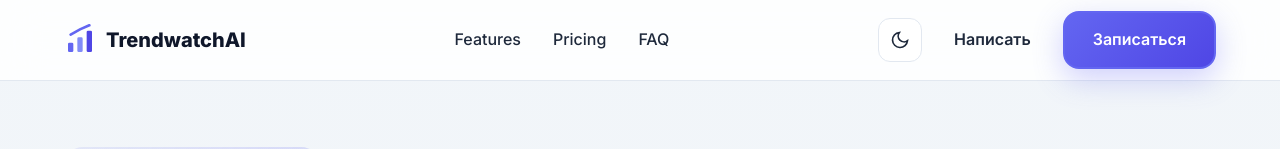
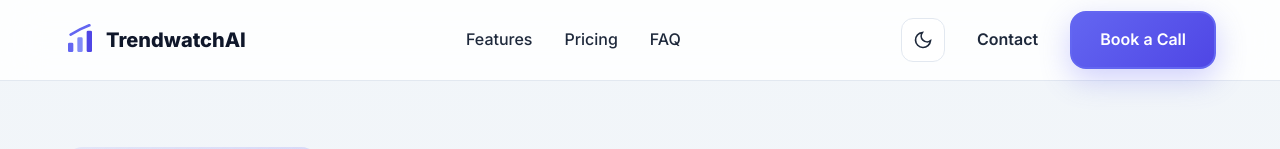
Before and after one commit to js-easy-school/TrendwatchAI-Landing-Page---Next.js-14, a Next.js app: page / in a window 1280 px wide. Shown: the top 149 px of the page. Built offline with nearby package versions, Linux system fonts and the light colour scheme.

Commit message:
Translate header buttons to English

```diff
--- a/src/components/Header.tsx
+++ b/src/components/Header.tsx
@@ -82,10 +82,10 @@ export default function Header() {
             target="_blank"
             className={`btn btn-ghost ${styles.btnGhost}`}
           >
-            Написать
+            Contact
           </Link>
           <Link href="#book" className="btn btn-primary">
-            Записаться
+            Book a Call
           </Link>
         </div>
       </div>
```
Also changed, not shown: 2 other files (tests, documents, lock files or other folders).
